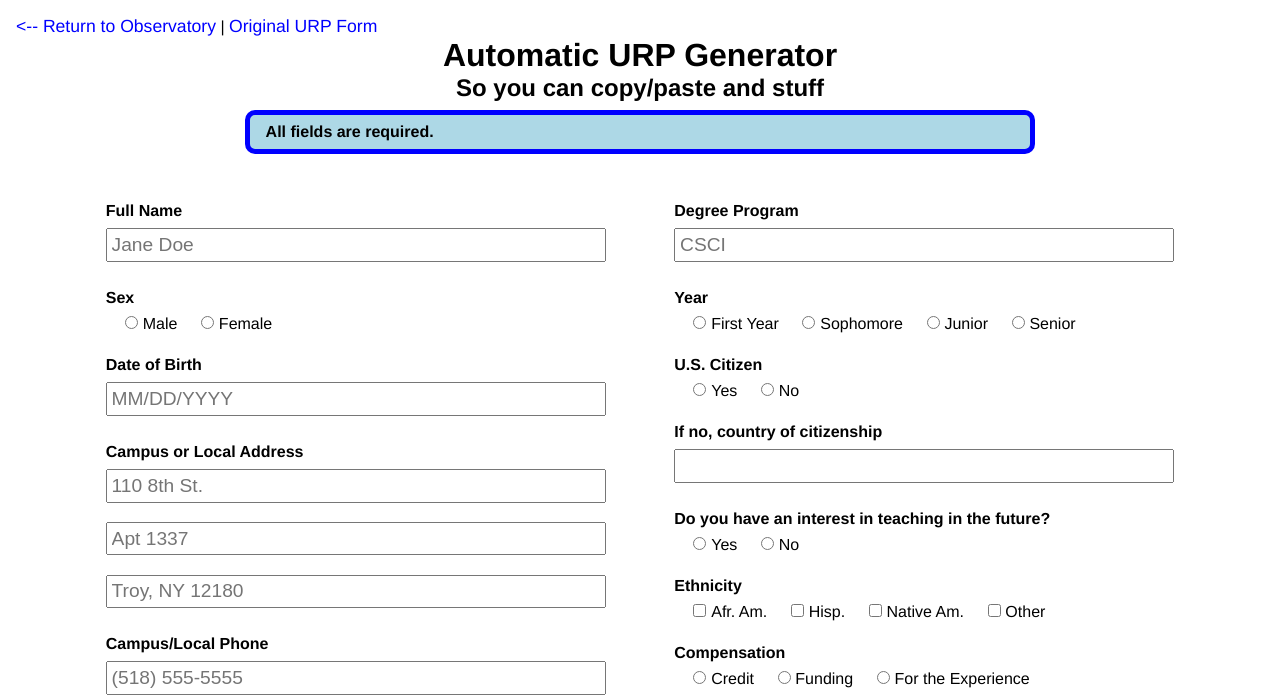
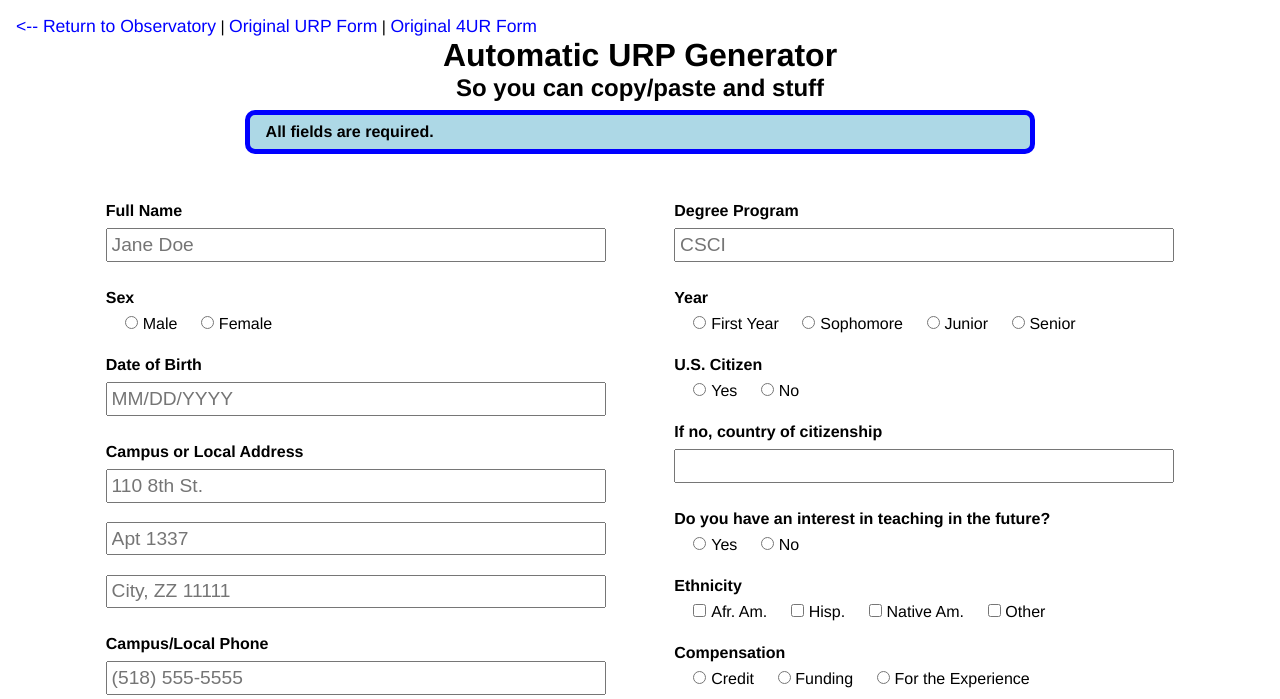
Before and after one commit to kmcnellis/autourp, a PHP site: page / in a window 1280 px wide. Shown: the top 699 px of the page. Run offline with PHP 8.4, Linux system fonts and the light colour scheme; data that the repository does not hold is empty.

Commit message:
Added a unique ID to each fdf and pdf, minor HTML updates

```diff
--- a/index.php
+++ b/index.php
@@ -57,8 +57,8 @@ if ($_SERVER['REQUEST_METHOD'] == 'POST')
         $clean_title = sanitize_for_file_name($_POST['title']);
 
         //Fill in the URP form
-        $formfileurp = sys_get_temp_dir().'/form-urp-'.$clean_name.'-'.$clean_title.'.fdf';
-        $outfileurp = sys_get_temp_dir().'/urp-rcos-'.$clean_name.'-'.$clean_title.'.pdf';
+        $formfileurp = sys_get_temp_dir().'/form-urp-'.$clean_name.'-'.$clean_title.uniqid().'.fdf';
+        $outfileurp = sys_get_temp_dir().'/urp-rcos-'.$clean_name.'-'.$clean_title.uniqid().'.pdf';
 
         $urp_data_names = array();
         $urp_data_strings = array();
@@ -109,8 +109,8 @@ if ($_SERVER['REQUEST_METHOD'] == 'POST')
         exec('pdftk '.escapeshellcmd($infileurp).' fill_form '.escapeshellcmd($formfileurp).' output '.escapeshellcmd($outfileurp).' flatten');
 
         //Fill in the 4UR form
-        $formfile4ur = sys_get_temp_dir().'/form-4ur-'.$clean_name.'-'.$clean_title.'.fdf';
-        $outfile4ur = sys_get_temp_dir().'/4ur-rcos-'.$clean_name.'-'.$clean_title.'.pdf';
+        $formfile4ur = sys_get_temp_dir().'/form-4ur-'.$clean_name.'-'.$clean_title.uniqid().'.fdf';
+        $outfile4ur = sys_get_temp_dir().'/4ur-rcos-'.$clean_name.'-'.$clean_title.uniqid().'.pdf';
 
         $_4ur_data_names = array();
         $_4ur_data_strings = array();
@@ -140,7 +140,7 @@ if ($_SERVER['REQUEST_METHOD'] == 'POST')
         file_put_contents($formfile4ur, $fdf4ur);
         exec('pdftk '.escapeshellcmd($infile4ur).' fill_form '.escapeshellcmd($formfile4ur).' output '.escapeshellcmd($outfile4ur).' flatten');
 
-        $outfilemerge = sys_get_temp_dir().'/urp-4ur-rcos-'.$clean_name.'-'.$clean_title.'.pdf';
+        $outfilemerge = sys_get_temp_dir().'/urp-4ur-rcos-'.$clean_name.'-'.$clean_title.uniqid().'.pdf';
         exec('pdftk '.escapeshellcmd($outfileurp).' '.escapeshellcmd($outfile4ur).' cat output '.escapeshellcmd($outfilemerge));
 
         if (file_exists($outfilemerge))
@@ -184,6 +184,8 @@ if ($_SERVER['REQUEST_METHOD'] == 'POST')
     <a class="return-link" href="http://rcos.io">&lt;-- Return to Observatory</a>
     <span> | </span>
     <a class="return-link" href="/URP_Application.pdf">Original URP Form</a>
+    <span> | </span>
+    <a class="return-link" href="/4ur.pdf">Original 4UR Form</a>
     <h1>Automatic URP Generator</h1>
     <h2>So you can copy/paste and stuff</h2>
     <p class="info message">All fields are required.</p>
@@ -204,7 +206,7 @@ if ($_SERVER['REQUEST_METHOD'] == 'POST')
             <p class="label <?php if ($errors && (!validinput($_POST["address1"]) || (!validinput($_POST["address2"]) && !validinput($_POST["address3"])))) echo 'error'; ?>">Campus or Local Address</p>
             <input type="text" name="address1" placeholder="110 8th St." value="<?php echo $_POST["address1"]; ?>"><br>
             <input type="text" name="address2" placeholder="Apt 1337" value="<?php echo $_POST["address2"]; ?>"><br>
-            <input type="text" name="address3" placeholder="Troy, NY 12180" value="<?php echo $_POST["address3"]; ?>">
+            <input type="text" name="address3" placeholder="City, ZZ 11111" value="<?php echo $_POST["address3"]; ?>">
 
             <p class="label <?php if ($errors && !validinput($_POST["phone"])) echo 'error'; ?>">Campus/Local Phone</p>
             <input type="text" name="phone" placeholder="(518) 555-5555" value="<?php echo $_POST["phone"]; ?>">
```
